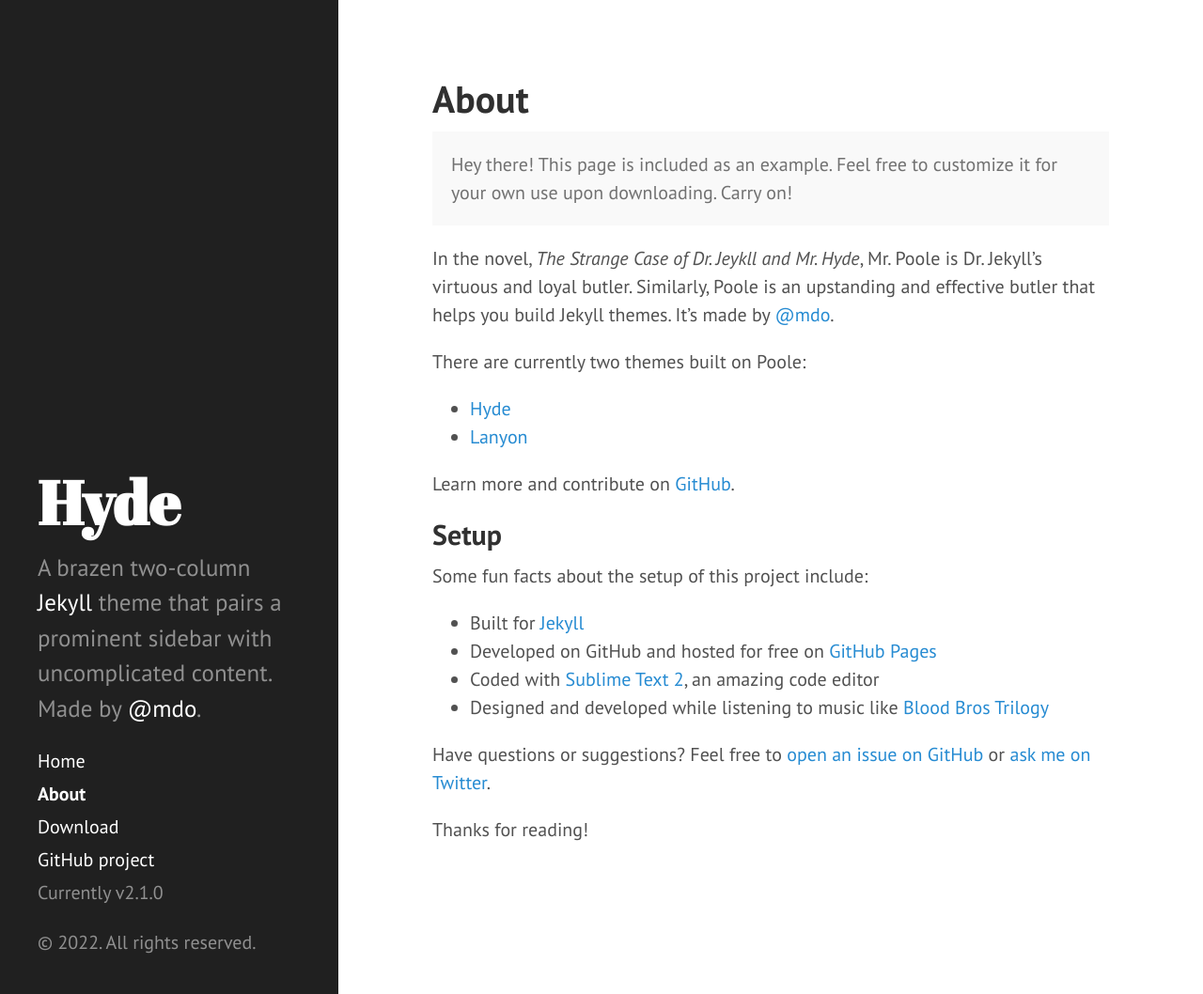
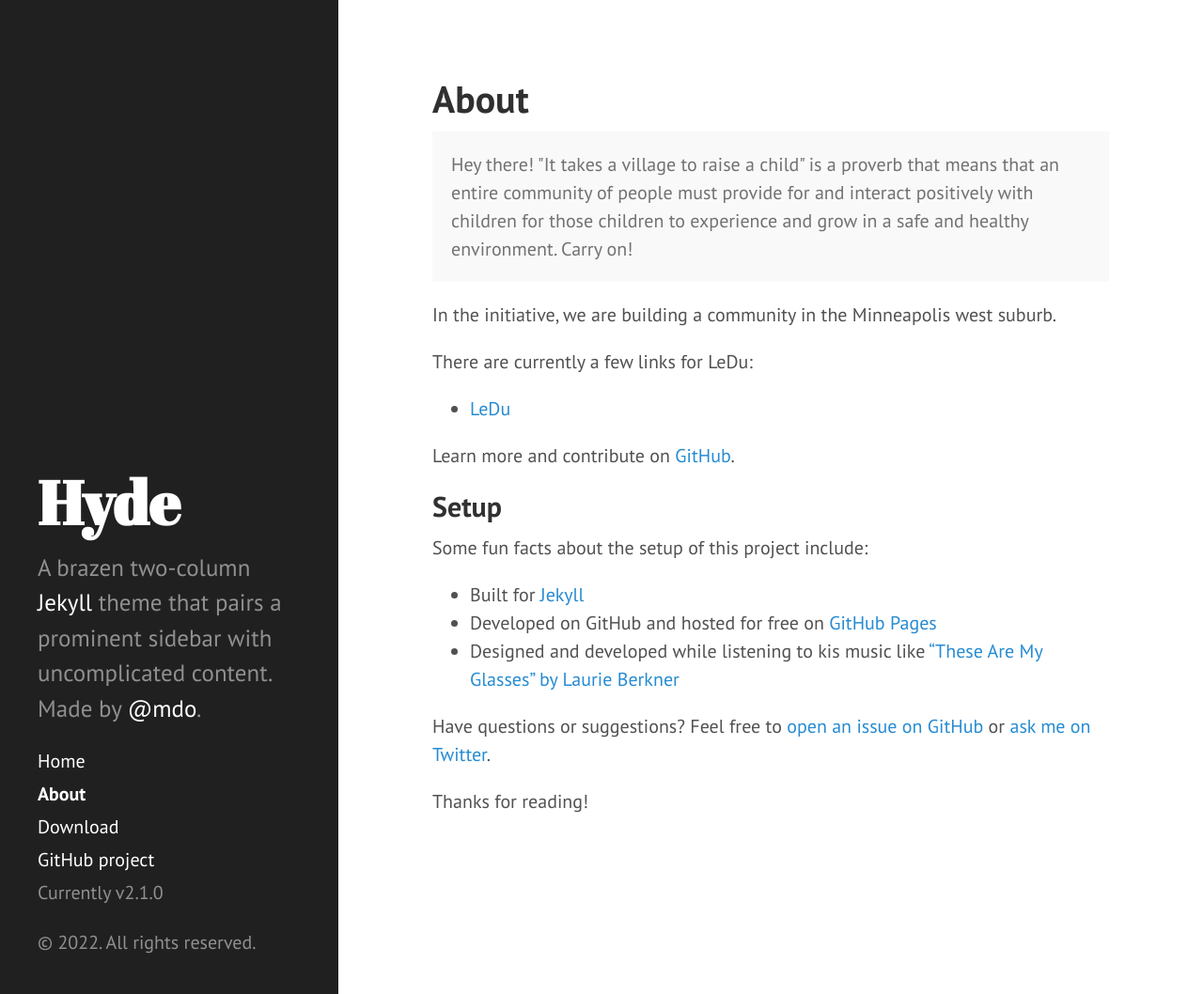
Before and after one commit to leducon/leducon.github.io, a Jekyll site: the page built from about.md, in a window 1280 px wide and 1058 px high. Shown: the whole window at 94% size. Built offline with Jekyll 4.4.1, drawn with Linux system fonts in a browser that asks for light colours; Markdown is read by kramdown in place of the engine named in the settings.

Commit message:
Update about.md

```diff
--- a/about.md
+++ b/about.md
@@ -4,17 +4,17 @@ title: About
 ---
 
 <p class="message">
-  Hey there! This page is included as an example. Feel free to customize it for your own use upon downloading. Carry on!
+  Hey there! "It takes a village to raise a child" is a proverb that means that an entire community of people must provide for and interact positively with children for those children to experience and grow in a safe and healthy environment. Carry on!
 </p>
 
-In the novel, *The Strange Case of Dr. Jeykll and Mr. Hyde*, Mr. Poole is Dr. Jekyll's virtuous and loyal butler. Similarly, Poole is an upstanding and effective butler that helps you build Jekyll themes. It's made by [@mdo](https://twitter.com/mdo).
+In the initiative, we are building a community in the Minneapolis west suburb.
 
-There are currently two themes built on Poole:
+There are currently a few links for LeDu:
 
-* [Hyde](http://hyde.getpoole.com)
-* [Lanyon](http://lanyon.getpoole.com)
+* [LeDu](https://leducon.github.io/)
 
-Learn more and contribute on [GitHub](https://github.com/poole).
+Learn more and contribute on [GitHub](https://github.com/leducon/leducon.github.io).
+
 
 ## Setup
 
@@ -22,8 +22,7 @@ Some fun facts about the setup of this project include:
 
 * Built for [Jekyll](http://jekyllrb.com)
 * Developed on GitHub and hosted for free on [GitHub Pages](https://pages.github.com)
-* Coded with [Sublime Text 2](http://sublimetext.com), an amazing code editor
-* Designed and developed while listening to music like [Blood Bros Trilogy](https://soundcloud.com/maddecent/sets/blood-bros-series)
+* Designed and developed while listening to kis music like ["These Are My Glasses" by Laurie Berkner](https://www.youtube.com/watch?v=9dvl1oa5AVc&list=RD9dvl1oa5AVc&index=5&t=110s)
 
 Have questions or suggestions? Feel free to [open an issue on GitHub](https://github.com/poole/issues/new) or [ask me on Twitter](https://twitter.com/mdo).
 
```
